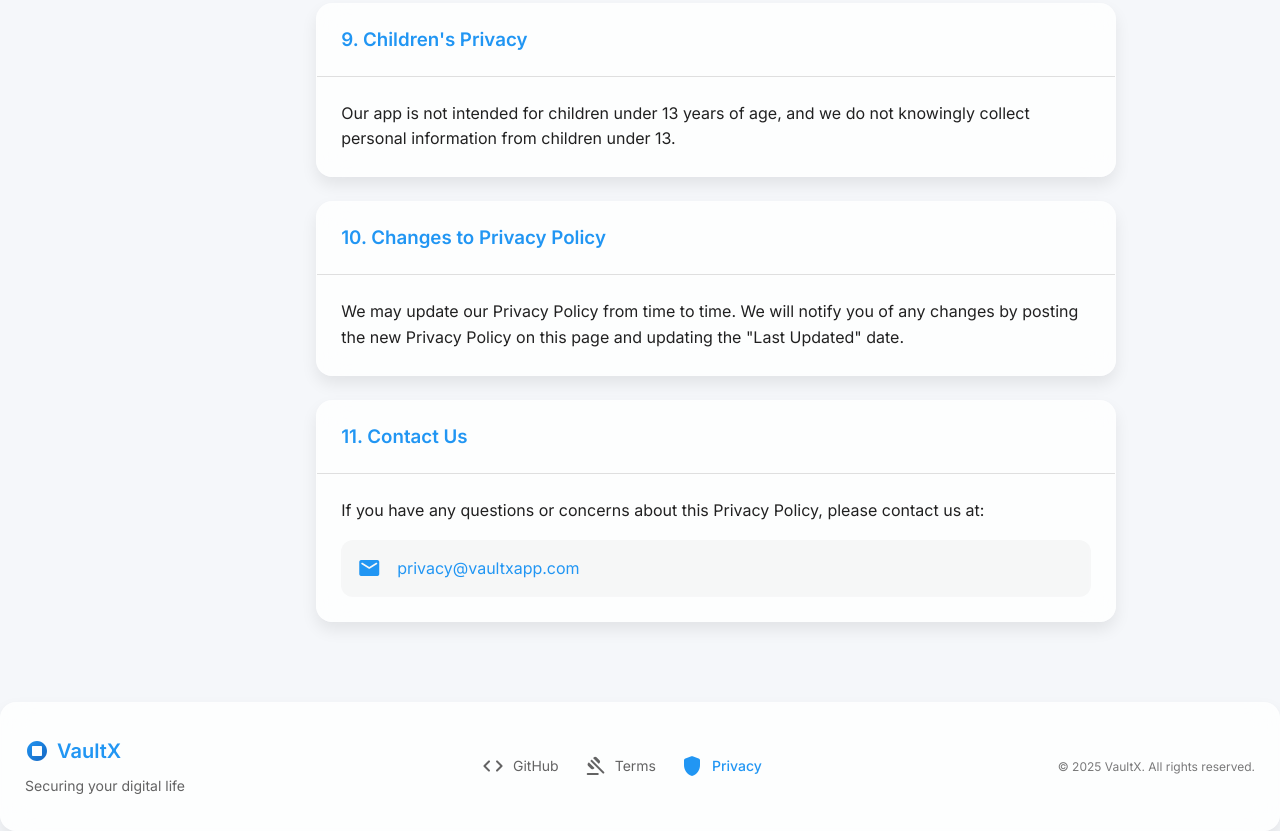
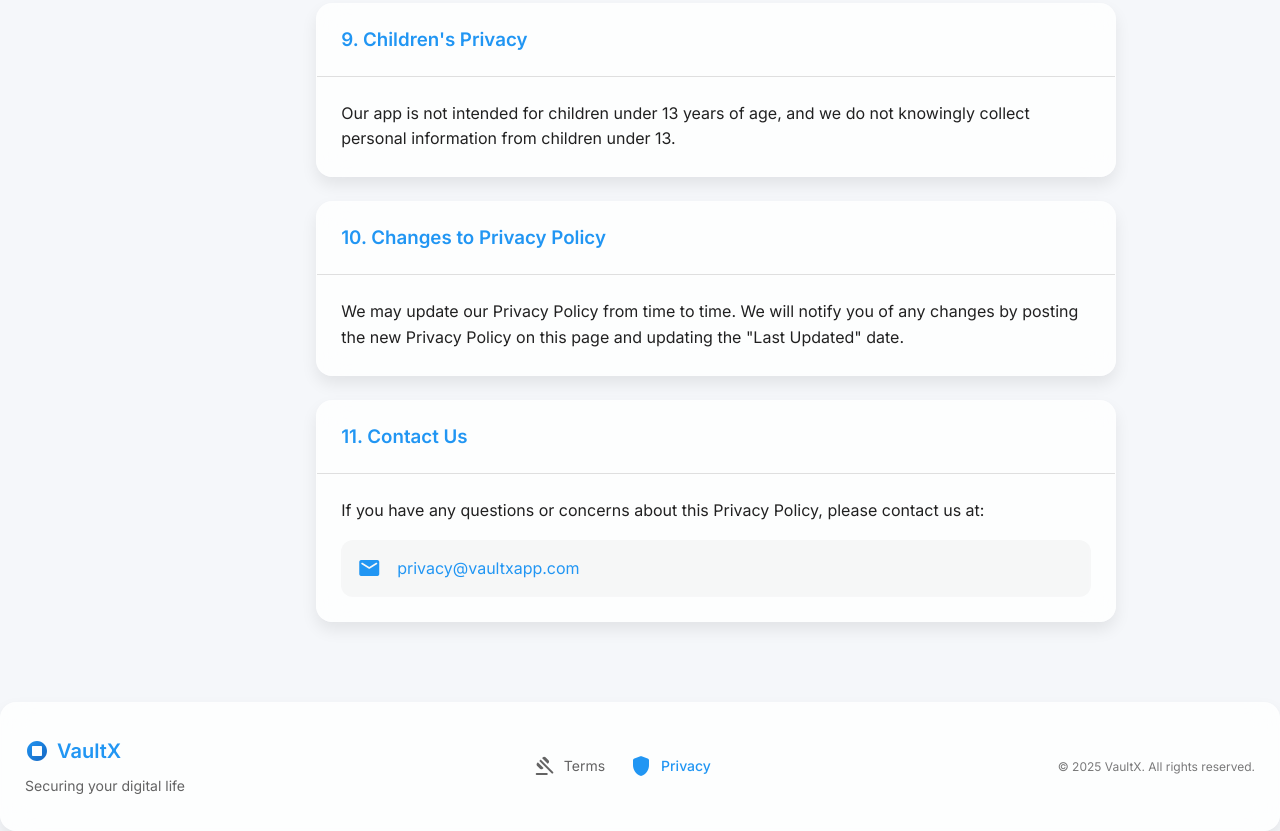
Before and after one commit to YASEEN-nawab/VaultX-privacy-policy, a plain HTML site: page index.html in a window 1280 px wide. Shown: the part 2862-3693 px from the top of the page. Drawn offline with nearby package versions, Linux system fonts and the light colour scheme.

Commit message:
Update index.html

```diff
--- a/index.html
+++ b/index.html
@@ -251,10 +251,7 @@
                     <p>Securing your digital life</p>
                 </div>
                 <div class="footer-links">
-                    <a href="https://github.com/YASEEN-nawab/vaultX">
-                        <span class="material-symbols-rounded">code</span>
-                        GitHub
-                    </a>
+
                     <a href="#">
                         <span class="material-symbols-rounded">gavel</span>
                         Terms
```
